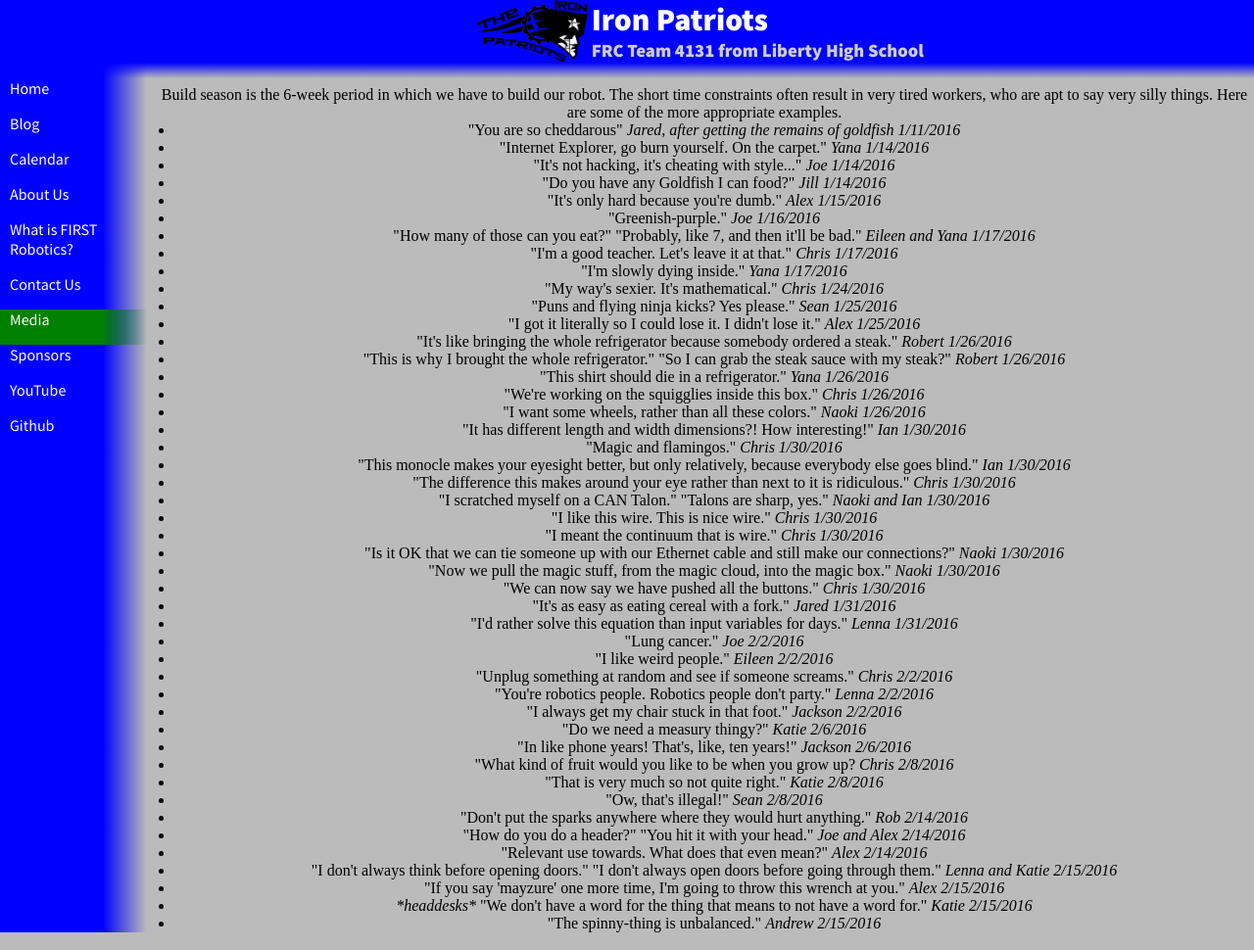
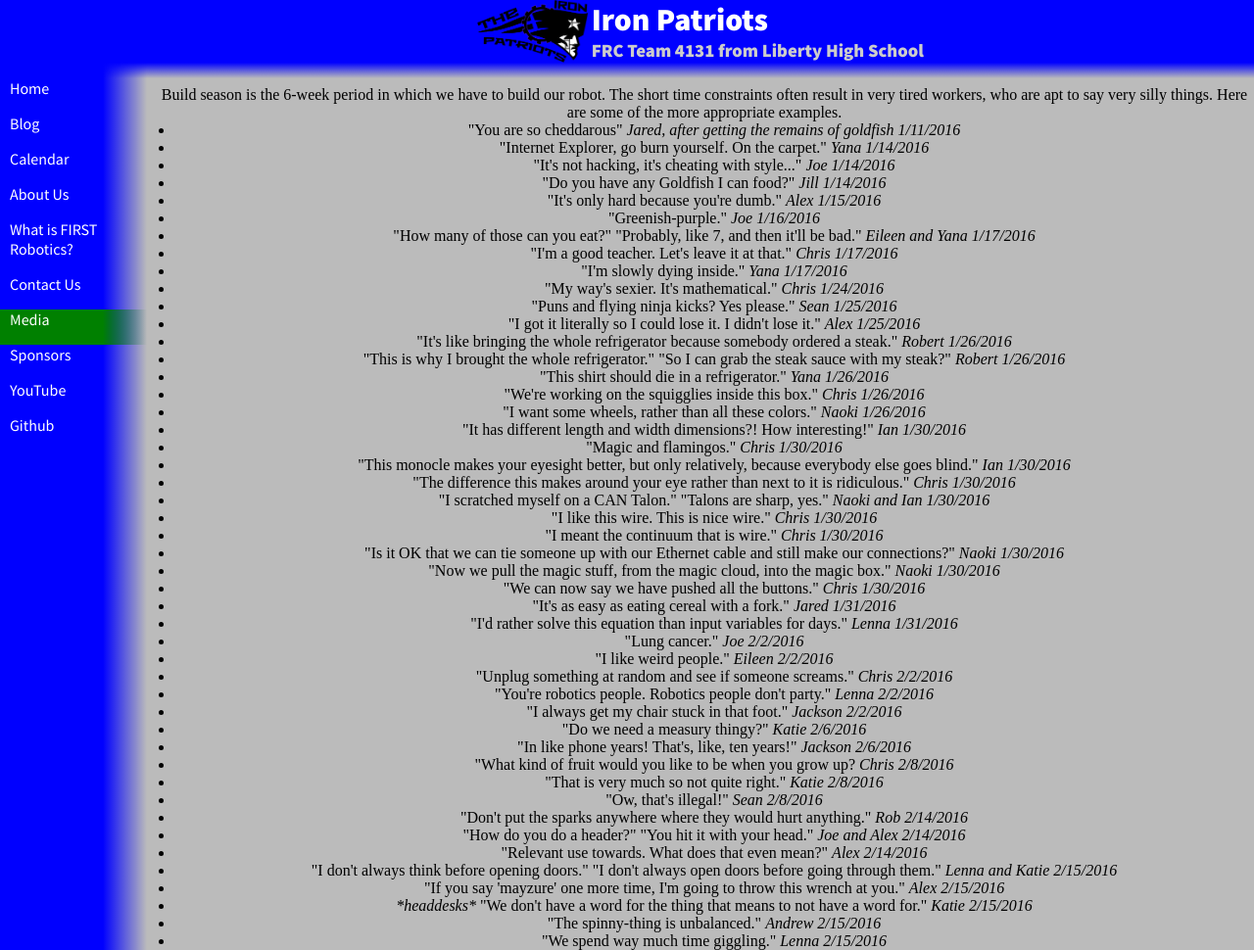
Before and after one commit to katiebugmoon/FRC4131.github.io, a Jekyll site: the page built from media/2016/quotes.html, in a window 1280 px wide. Shown: the whole page at 98% size. Built offline with Jekyll 4.4.1, drawn with Linux system fonts in a browser that asks for light colours; nearby versions of some CDN libraries.

Commit message:
Update quotes.html

```diff
--- a/media/2016/quotes.html
+++ b/media/2016/quotes.html
@@ -50,5 +50,6 @@ title: Build Season 2016 Quotes
 	<li>"If you say 'mayzure' one more time, I'm going to throw this wrench at you." <i>Alex 2/15/2016</i></li>
 	<li><i>*headdesks* </i>"We don't have a word for the thing that means to not have a word for." <i>Katie 2/15/2016</i></li>
 	<li>"The spinny-thing is unbalanced." <i>Andrew 2/15/2016</i></li>
+	<li>"We spend way much time giggling." <i>Lenna 2/15/2016</i></li>
 </ul>
 <center>
```
